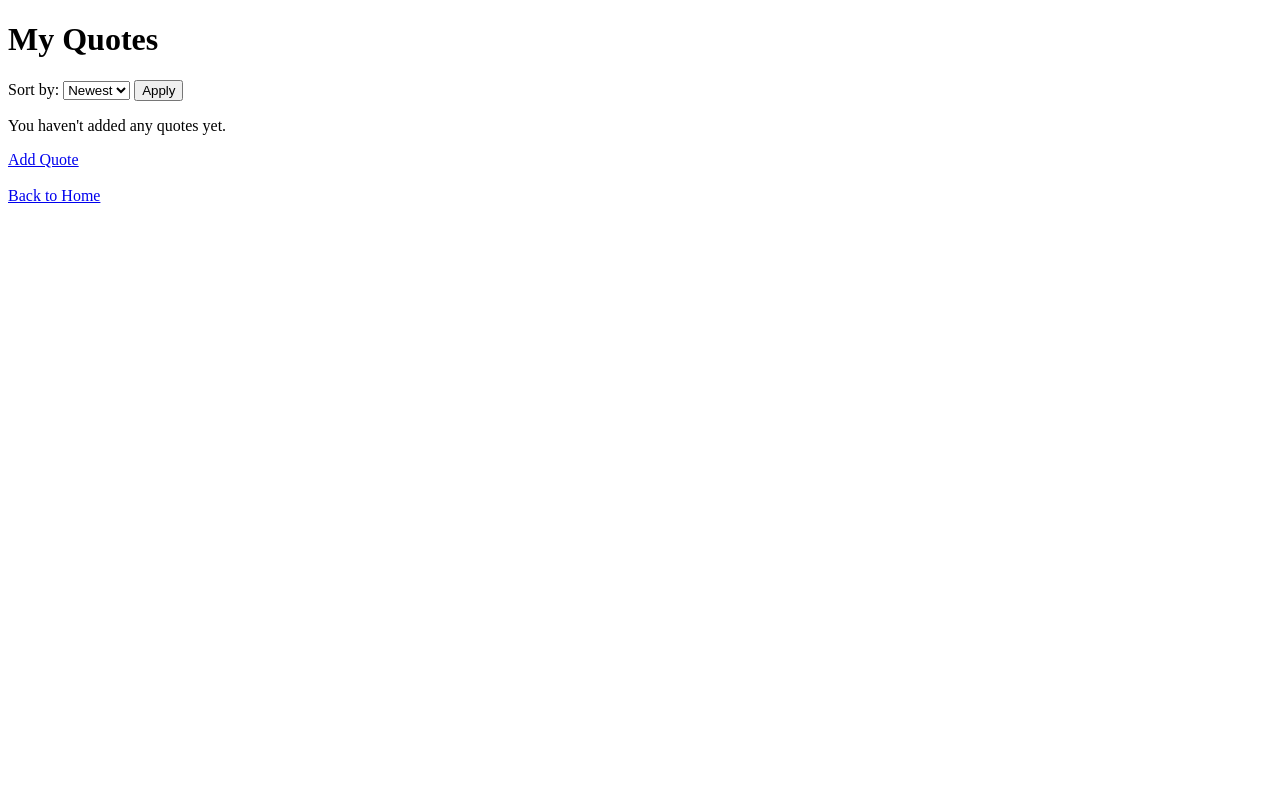
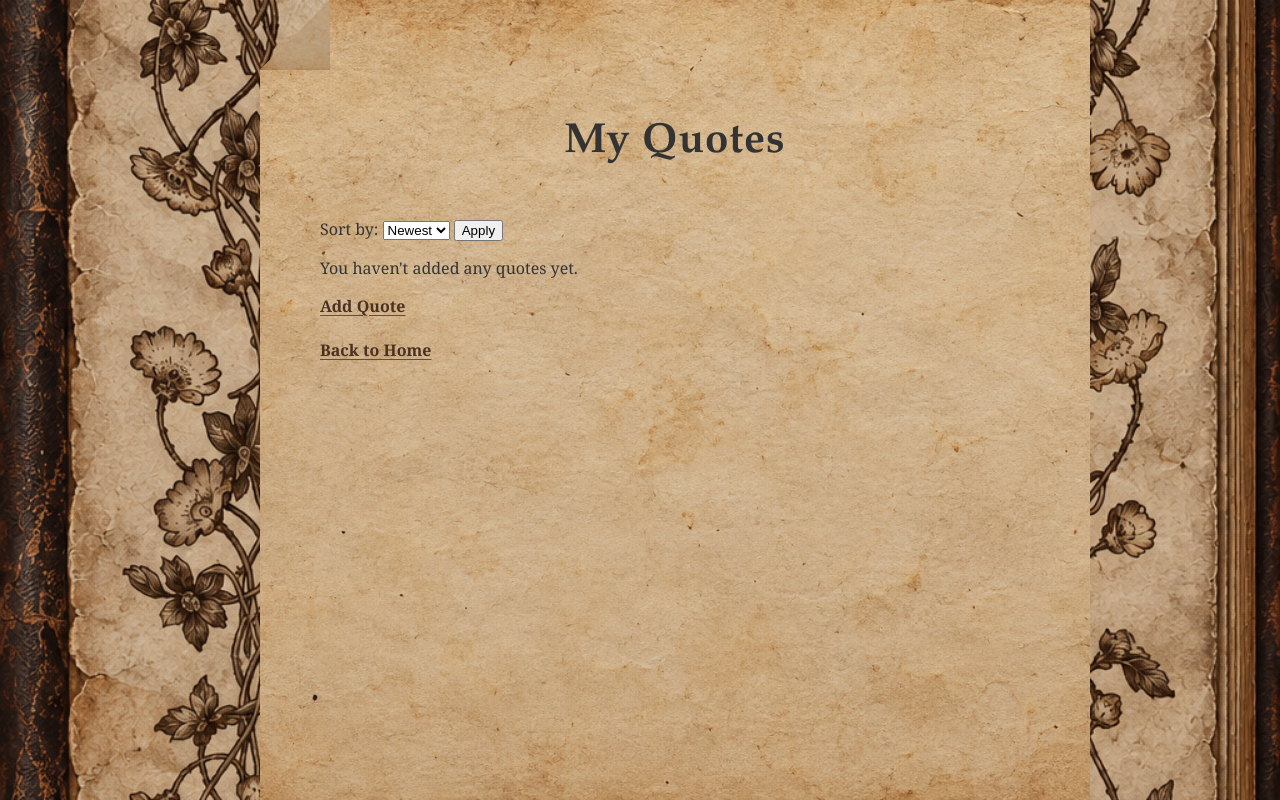
Before and after one commit to nasim-orion/cornered_wisdom, a Django app: page /my-quotes/ in a window 1280 px wide. Run offline with Django 4.2, Linux system fonts and the light colour scheme; the visitor is signed in with stand-in values (Sample User, id 1); data that the repository does not hold is empty.

Commit message:
Styling on my_quotes.html

```diff
--- a/home/templates/home/my_quotes.html
+++ b/home/templates/home/my_quotes.html
@@ -1,10 +1,16 @@
+
+{% load static %}
 <!DOCTYPE html>
 <html>
 <head>
+    <link rel="stylesheet" href="{% static 'home/style.css' %}">
     <title>My Quotes — Cornered Wisdom</title>
 </head>
 
 <body>
+
+<div class="book-wrapper">
+    <main class="book-page">
 
     <h1>My Quotes</h1>
 
@@ -55,5 +61,9 @@
 
 
     <a href="{% url 'home' %}">Back to Home</a>
+
+    </main>
+</div>
+
 </body>
 </html>
```
